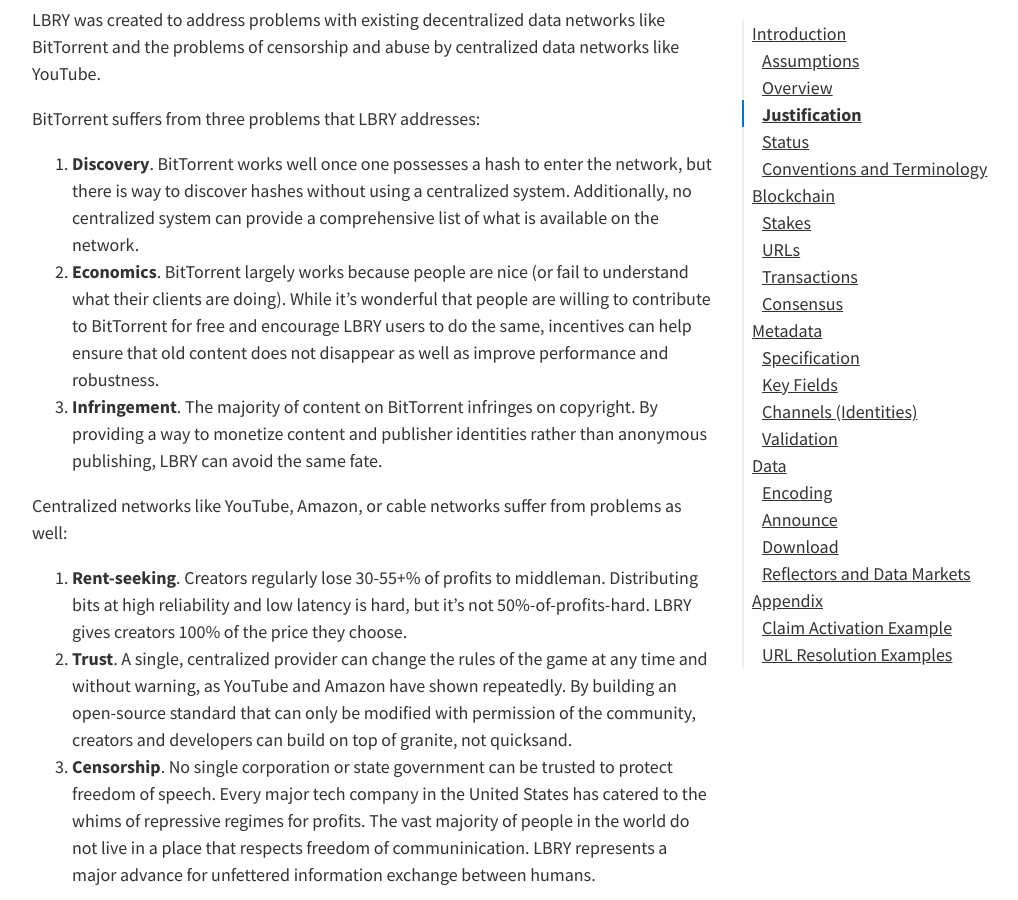
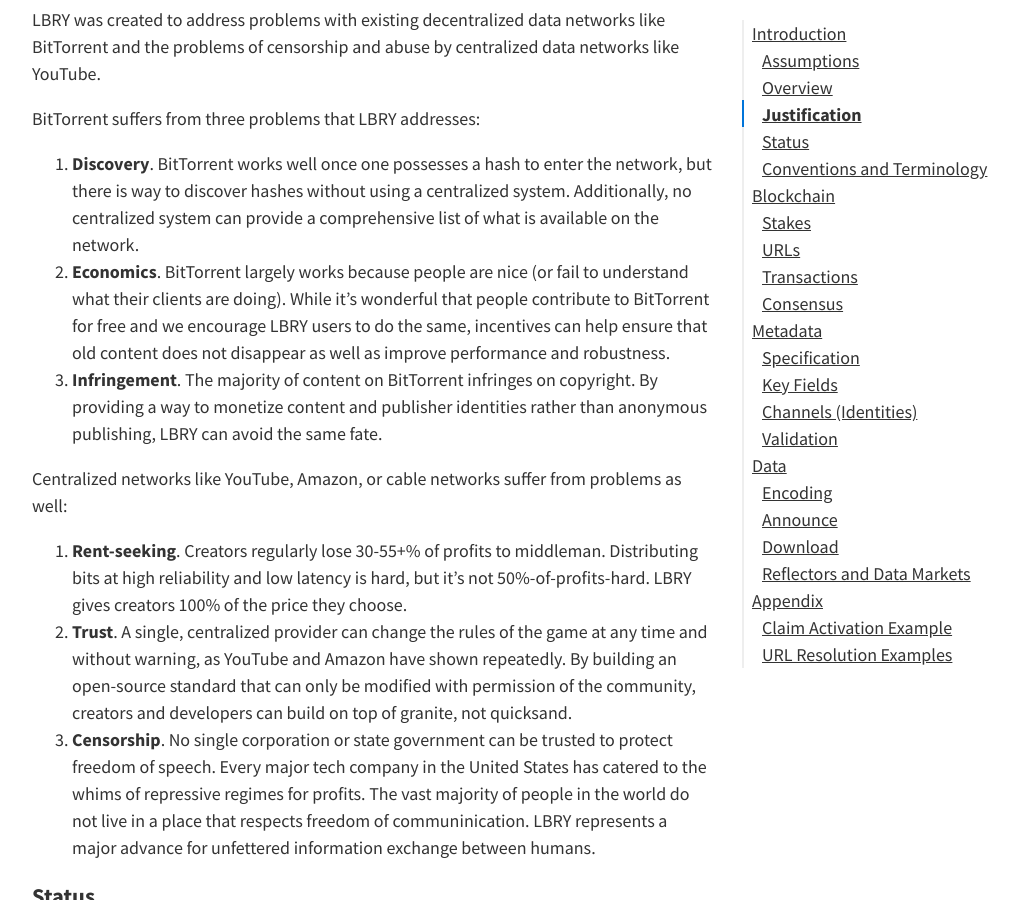
Before and after one commit to lbryio/spec, a Jekyll site: the page built from index.md, in a window 1280 px wide and 900 px high, scrolled down 1169 px. Shown: the whole window, without its empty margins (118-1136 px from the left). Built offline with Jekyll 4.4.1, drawn with Linux system fonts in a browser that asks for light colours; our own code applies the rules of GitHub Pages for plain Markdown files.

Commit message:
slight edits to justification

```diff
--- a/index.md
+++ b/index.md
@@ -25,7 +25,7 @@
 BitTorrent suffers from three problems that LBRY addresses:
 
 1. **Discovery**. BitTorrent works well once one possesses a hash to enter the network, but there is way to discover hashes without using a centralized system. Additionally, no centralized system can provide a comprehensive list of what is available on the network.
-1. **Economics**. BitTorrent largely works because people are nice (or fail to understand what their clients are doing). While it's wonderful that people are willing to contribute to BitTorrent for free and encourage LBRY users to do the same,  incentives can help ensure that old content does not disappear as well as improve performance and robustness.
+1. **Economics**. BitTorrent largely works because people are nice (or fail to understand what their clients are doing). While it's wonderful that people contribute to BitTorrent for free and we encourage LBRY users to do the same, incentives can help ensure that old content does not disappear as well as improve performance and robustness.
 1. **Infringement**. The majority of content on BitTorrent infringes on copyright. By providing a way to monetize content and publisher identities rather than anonymous publishing, LBRY can avoid the same fate.
 
 Centralized networks like YouTube, Amazon, or cable networks suffer from problems as well:
```
